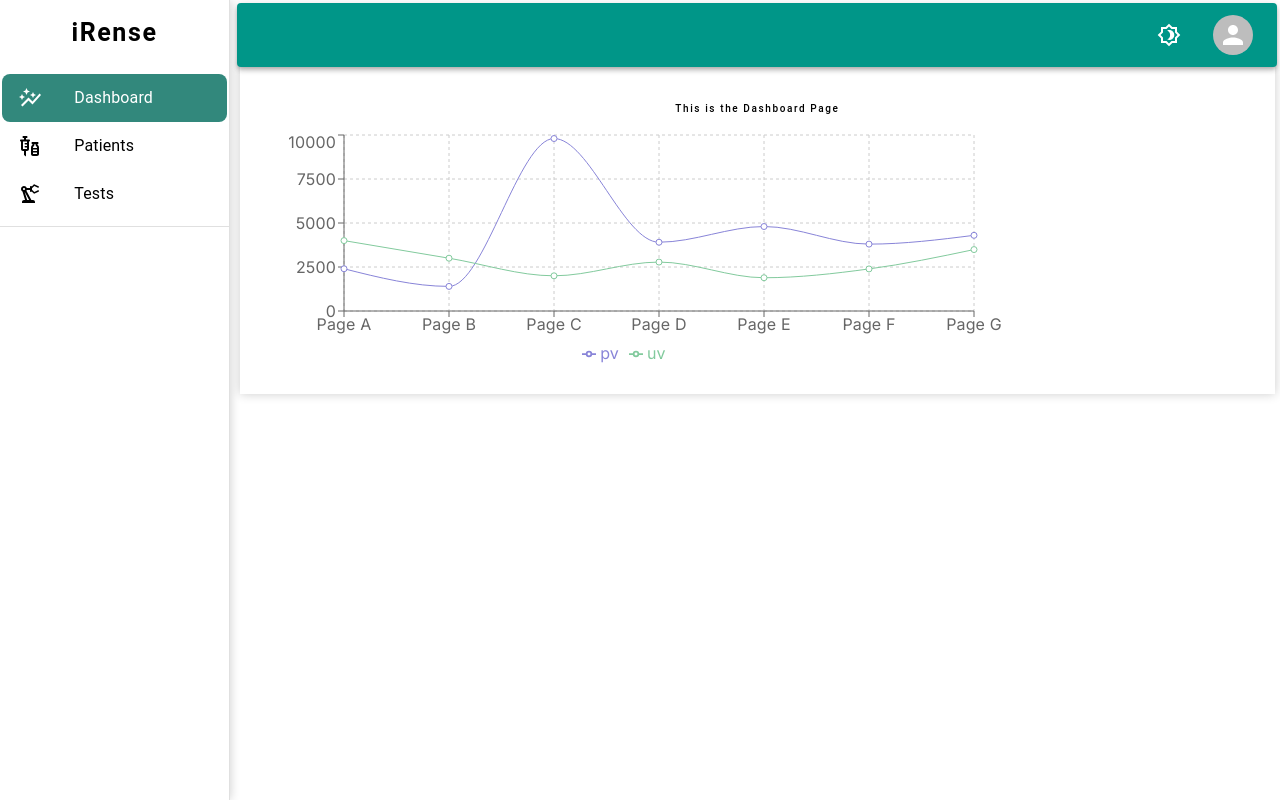
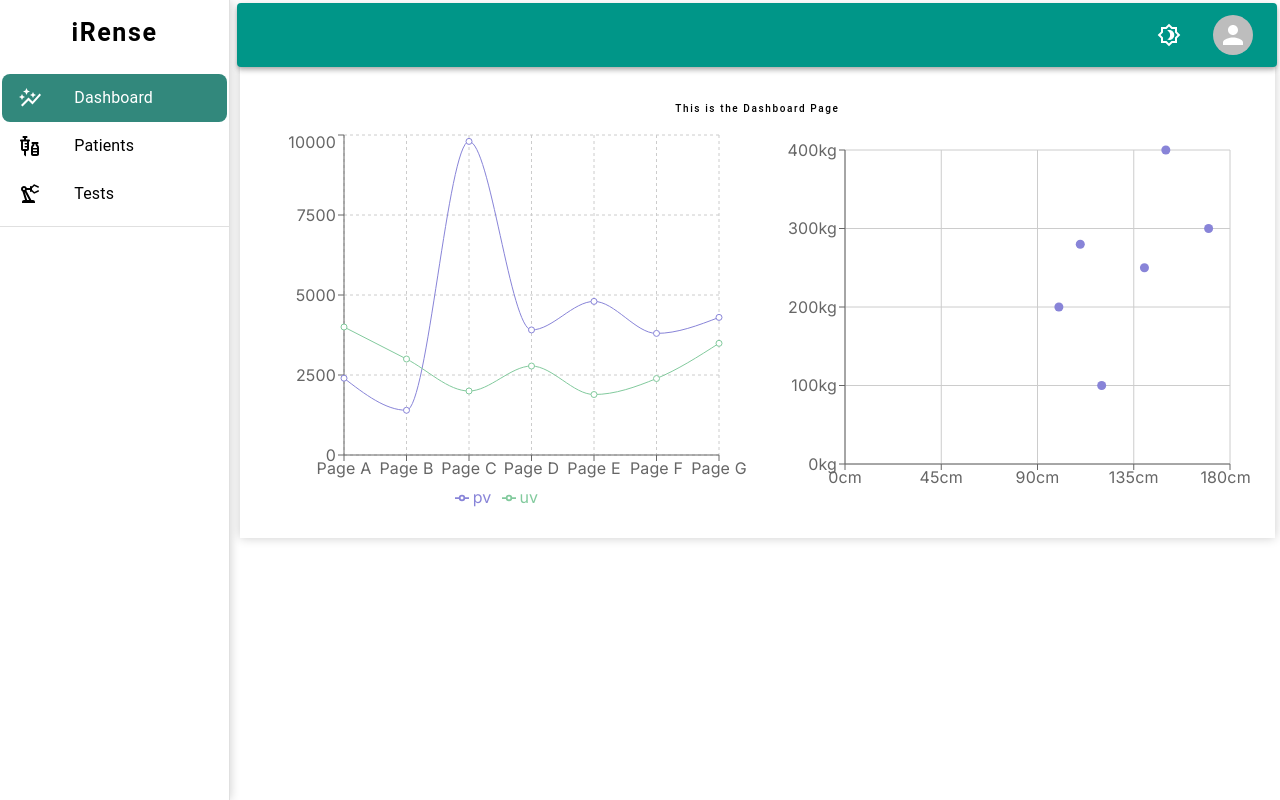
Before and after one commit to j3rryl/irense-web-portal, a Next.js app: page /dashboard in a window 1280 px wide. Built offline with nearby package versions, Linux system fonts and the light colour scheme.

Commit message:
scatter chart

```diff
--- /dev/null
+++ b/app/components/charts/ScatterChart.tsx
@@ -0,0 +1,31 @@
+import { ScatterChart, Scatter, XAxis, YAxis, CartesianGrid, Tooltip, ResponsiveContainer } from 'recharts';
+
+const data = [
+  { x: 100, y: 200, z: 200 },
+  { x: 120, y: 100, z: 260 },
+  { x: 170, y: 300, z: 400 },
+  { x: 140, y: 250, z: 280 },
+  { x: 150, y: 400, z: 500 },
+  { x: 110, y: 280, z: 200 },
+];
+
+export default function ScatterChartComponent() {
+    return (
+      <ResponsiveContainer width="100%" height="100%">
+        <ScatterChart
+          margin={{
+            top: 20,
+            right: 20,
+            bottom: 20,
+            left: 20,
+          }}
+        >
+          <CartesianGrid />
+          <XAxis type="number" dataKey="x" name="stature" unit="cm" />
+          <YAxis type="number" dataKey="y" name="weight" unit="kg" />
+          <Tooltip cursor={{ strokeDasharray: '3 3' }} />
+          <Scatter name="A school" data={data} fill="#8884d8" />
+        </ScatterChart>
+      </ResponsiveContainer>
+    );
+}
--- a/app/dashboard/page.tsx
+++ b/app/dashboard/page.tsx
@@ -1,6 +1,7 @@
 "use client";
 import { Typography } from "@mui/material"
 import LineChartComponent from "../components/charts/LineChart";
+import ScatterChartComponent from "../components/charts/ScatterChart";
 
 const page = () => {
   return (
@@ -23,10 +24,16 @@
       >
         This is the Dashboard Page
       </Typography>
-      <div className=" w-3/4 h-60">
-      <LineChartComponent/>
 
+      <div className="grid grid-cols-2 gap-4">
+        <div className=" w-full h-96">
+        <LineChartComponent/>
+        </div>
+        <div className=" w-full h-96">
+        <ScatterChartComponent/>
+        </div>
       </div>
+
     </>
   )
 }
```
